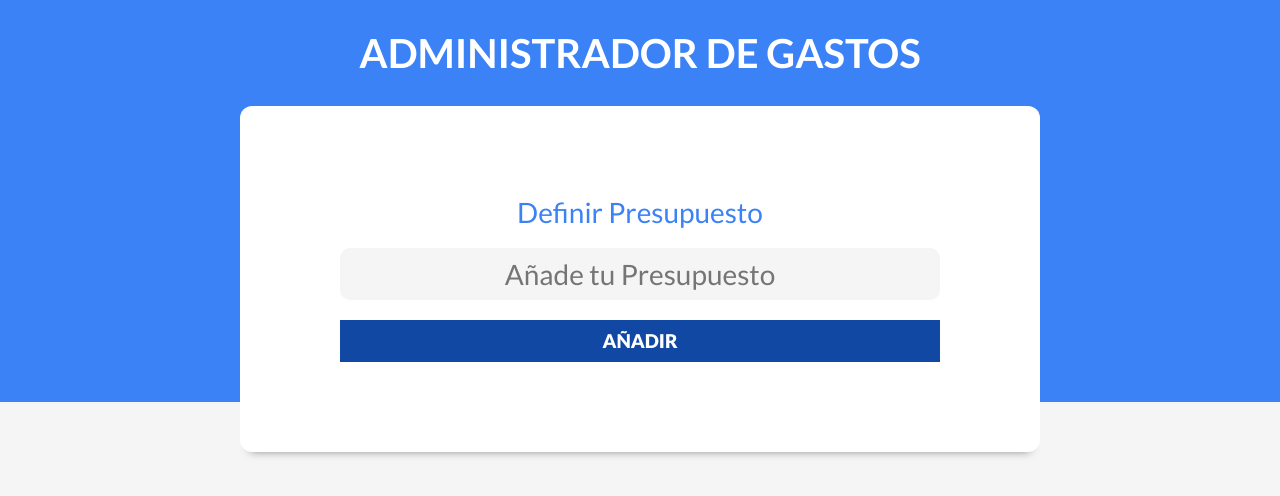
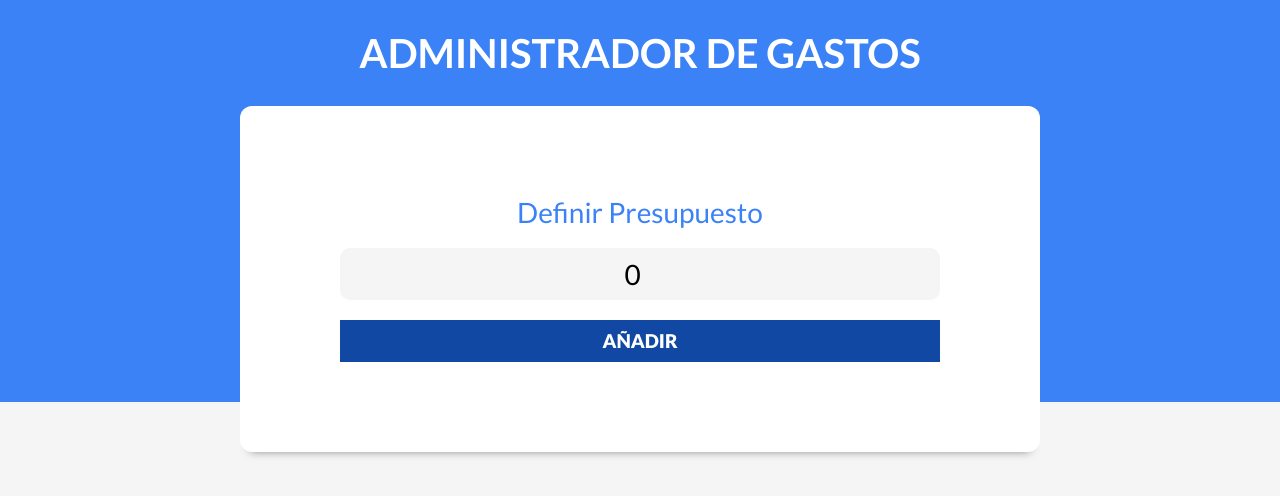
Before and after one commit to GabrielZoya/Control-Gastos, a React (Vite) app: page / in a window 1280 px wide. Shown: the top 496 px of the page. Built offline with nearby package versions, Linux system fonts and the light colour scheme.

Commit message:
ternario presupuesto

```diff
--- a/src/App.jsx
+++ b/src/App.jsx
@@ -2,9 +2,17 @@
 import Header from "./components/Header";
 
 function App() {
+  const [presupuesto, setPresupuesto] = useState(0);
+  const [isValidPresupuesto, setIsValidPresupuesto] = useState(false);
+
   return (
     <div>
-      <Header />
+      <Header
+        presupuesto={presupuesto}
+        setPresupuesto={setPresupuesto}
+        isValidPresupuesto={isValidPresupuesto}
+        setIsValidPresupuesto={setIsValidPresupuesto}
+      />
     </div>
   );
 }
--- a/src/components/Header.jsx
+++ b/src/components/Header.jsx
@@ -1,11 +1,25 @@
 import React from "react";
 import NuevoPresupuesto from "./NuevoPresupuesto";
 
-const Header = () => {
+const Header = ({
+  presupuesto,
+  setPresupuesto,
+  isValidPresupuesto,
+  setIsValidPresupuesto,
+}) => {
   return (
     <header>
       <h1>Administrador de Gastos</h1>
-      <NuevoPresupuesto />
+
+      {isValidPresupuesto ? (
+        <p>control presupuesto</p>
+      ) : (
+        <NuevoPresupuesto
+          presupuesto={presupuesto}
+          setPresupuesto={setPresupuesto}
+          setIsValidPresupuesto={setIsValidPresupuesto}
+        />
+      )}
     </header>
   );
 };
--- /dev/null
+++ b/src/components/Mensaje.jsx
@@ -0,0 +1,7 @@
+import React from "react";
+
+const Mensaje = ({ children, tipo }) => {
+  return <div className={`alerta ${tipo}`}>{children}</div>;
+};
+
+export default Mensaje;
--- a/src/components/NuevoPresupuesto.jsx
+++ b/src/components/NuevoPresupuesto.jsx
@@ -1,20 +1,43 @@
-import React from "react";
+import { useState } from "react";
+import Mensaje from "./Mensaje";
 
-const NuevoPresupuesto = () => {
+const NuevoPresupuesto = ({
+  presupuesto,
+  setPresupuesto,
+  setIsValidPresupuesto,
+}) => {
+  const [mensaje, setMensaje] = useState("");
+
+  const handlePresupuesto = (e) => {
+    e.preventDefault();
+
+    if (!presupuesto || presupuesto < 0) {
+      setMensaje("No es un presupuesto válido");
+
+      return;
+    }
+    setMensaje("");
+    setIsValidPresupuesto(true);
+  };
+
   return (
     <div className="contenedor-presupuesto contenedor sombra">
-      <form className="formulario">
+      <form onSubmit={handlePresupuesto} className="formulario">
         <div className="campo">
           <label>Definir Presupuesto</label>
 
           <input
             className="nuevo-presupuesto"
-            type="text"
+            type="number"
             placeholder="Añade tu Presupuesto"
+            value={presupuesto}
+            onChange={(e) => setPresupuesto(Number(e.target.value))}
           />
         </div>
 
         <input type="submit" value="Añadir" />
+
+        {mensaje && <Mensaje tipo="error">{mensaje}</Mensaje>}
       </form>
     </div>
   );
```
